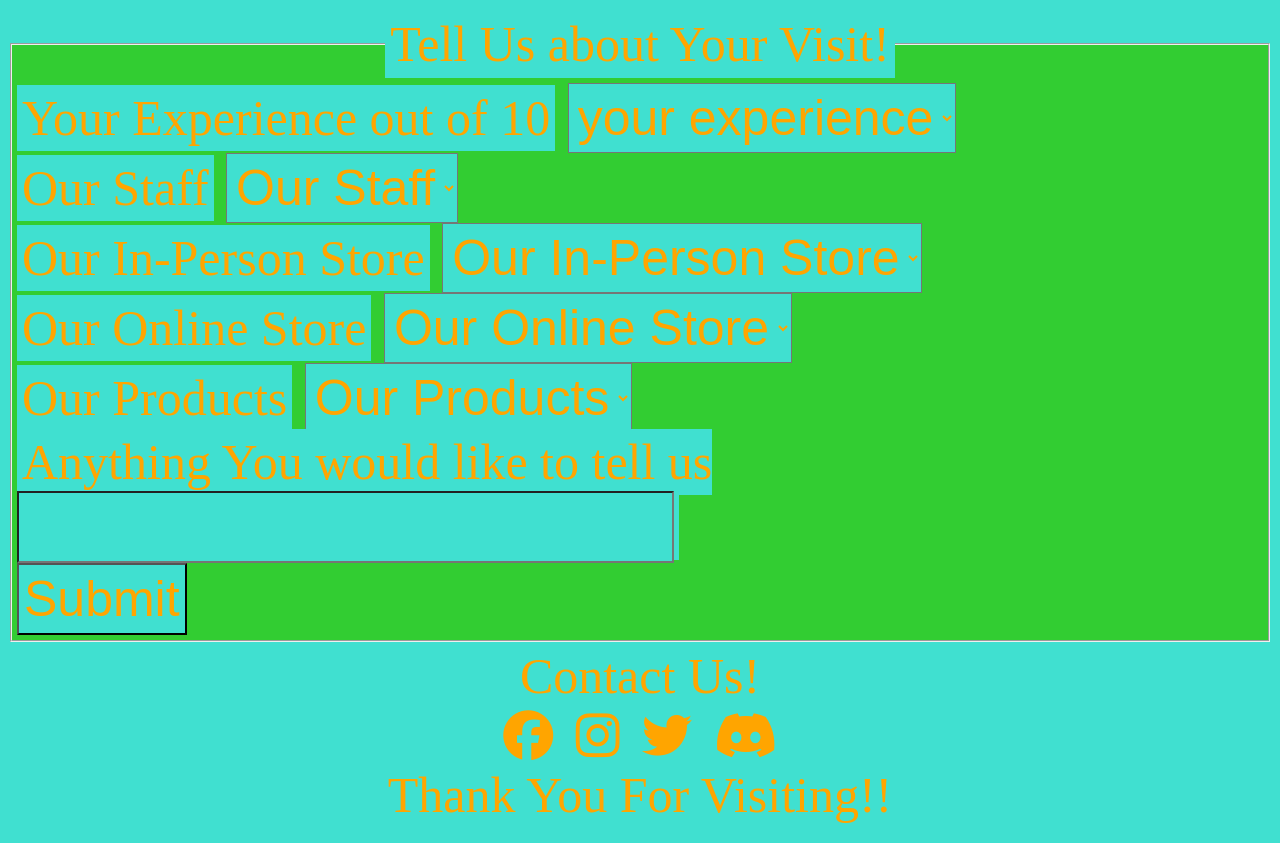
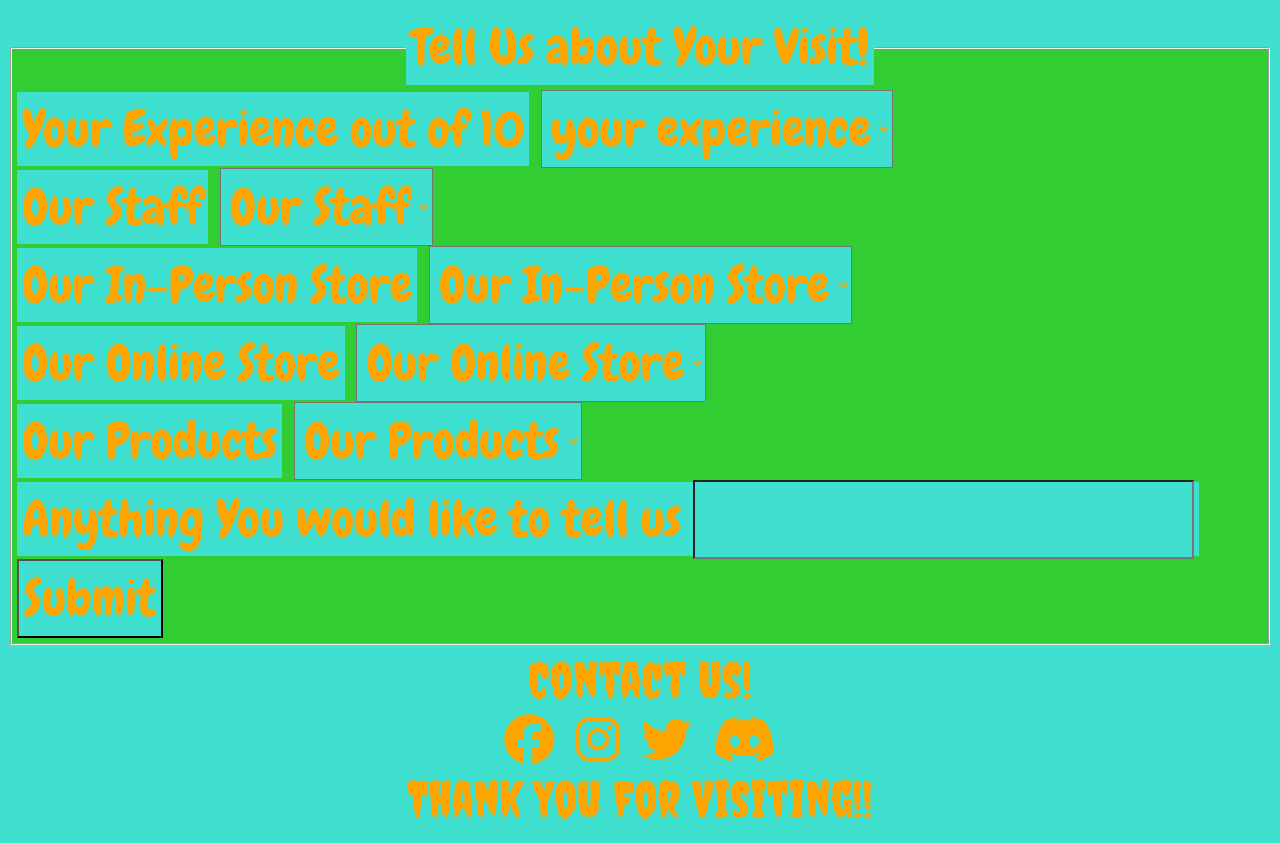
Before and after one commit to BenjaminHester/CompanyWebsite, a plain HTML site: page contact.html in a window 1280 px wide. Drawn offline with Linux system fonts and the light colour scheme.

Commit message:
just kidding i forgot the fonts. contact html and css initial/final version complete.

```diff
--- a/contact.css
+++ b/contact.css
@@ -1,12 +1,15 @@
+@import url('https://fonts.googleapis.com/css2?family=Chewy&family=Creepster&family=Lato:wght@700&display=swap');
 * {
     font-size: 50px;
     margin: auto;
     padding: 5px;
     background-color: turquoise;
     color: orange;
+    font-family: 'Chewy', cursive;
 }
-footer {
+    footer {
     text-align: center;
+    font-family: 'Creepster', cursive;
 }
 input {
     text-align: center;
```
